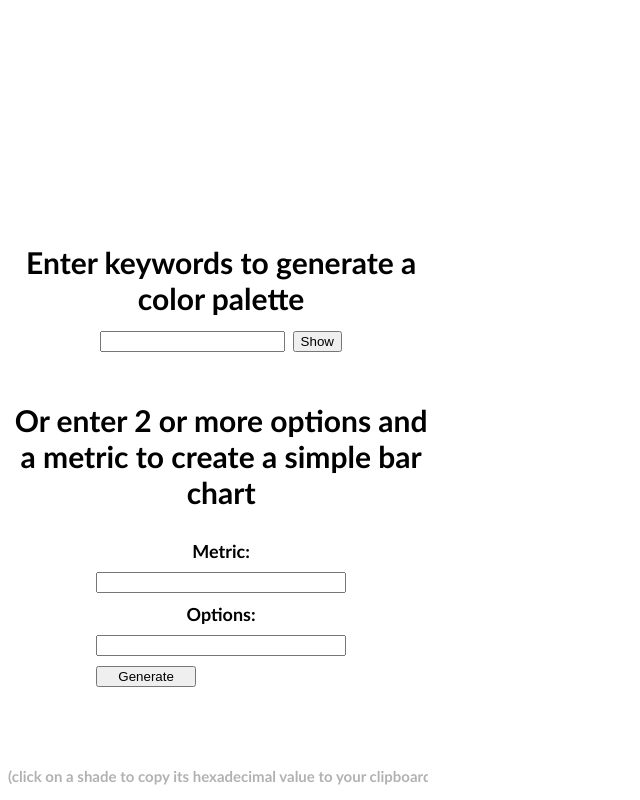
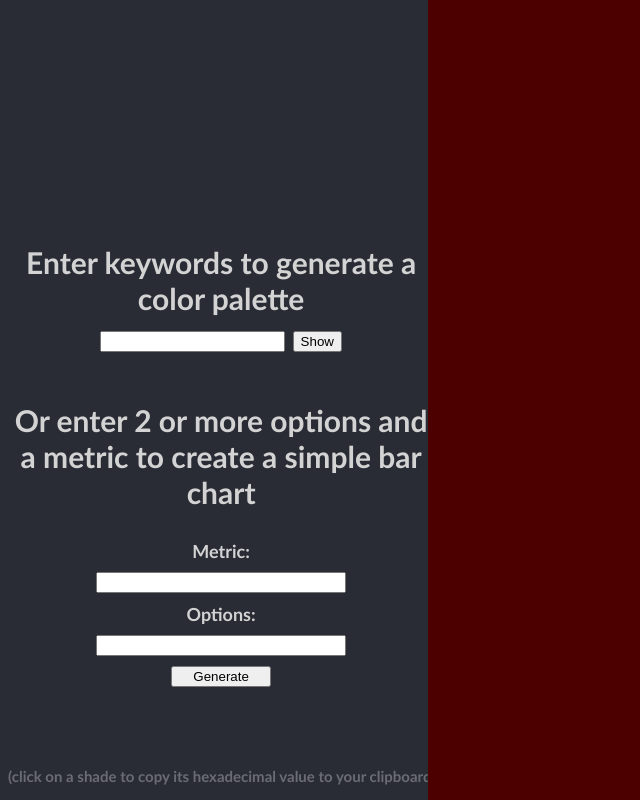
Before and after one commit to McWoodsy/gpt-tool-project, a Flask app: page / in a window 1280 px wide. Shown: the whole page, without its empty margins (0-640 px from the left). Run offline with Flask 3, Linux system fonts and the light colour scheme; parts of the project's set-up code (start-up, migrations or seed data) failed here and were passed over.

Commit message:
colours changed

```diff
--- a/static/app.css
+++ b/static/app.css
@@ -1,11 +1,16 @@
+body {
+  background-color: #292C35;
+  color: white;
+}
+
 h1 {
-    color: black;
     font-family: 'Optima';
     text-align: center;
     margin-bottom: 20px;
     position:absolute;
     width:33.3%;
     top: 28%;
+    color: #D3D3D3;
   }
 
   h3 {
@@ -31,7 +36,7 @@ h1 {
   }
 
   .container {
-    background-color: white;
+    background-color: #4c0000;
     width: 66.6%;
     height: 100vh;
     display: flex;
@@ -55,7 +60,7 @@ h1 {
   }
 
   .color span {
-    color: white;
+    color: #ECECEC;
     text-align: center;
     text-shadow: 2px 2px black;
   }
@@ -76,3 +81,7 @@ h1 {
   .button {
     margin-bottom: 20px;
   }
+  .button2 {
+    margin-bottom: 20px;
+    margin: 0 auto;
+  }
--- a/templates/index.html
+++ b/templates/index.html
@@ -20,7 +20,7 @@
       <input type="text" name="metric" id="metric">
       <label for="options" style="font-size: 18px;">Options:</label>
       <input title="Options" type="text" name="options" id="options">
-      <button class="button" style="width: 100px; text-align: center">Generate</button>
+      <button class="button2" style="width: 100px; text-align: center">Generate</button>
     </form>
     <h3>(click on a shade to copy its hexadecimal value to your clipboard)</h3>
   </h1>
```
Also changed, not shown: static/images/my_bar_chart.png.
